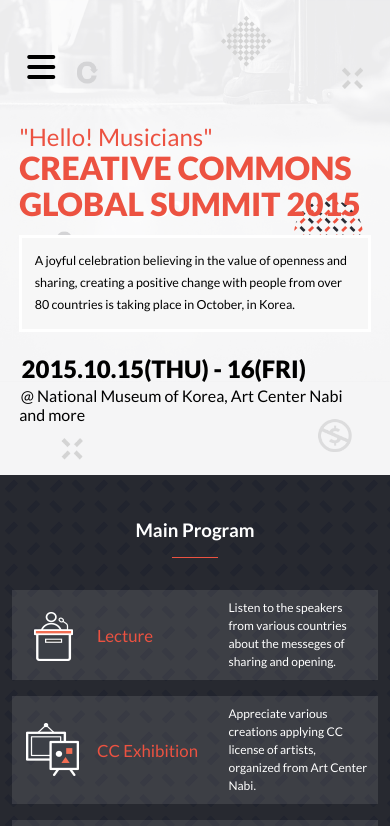
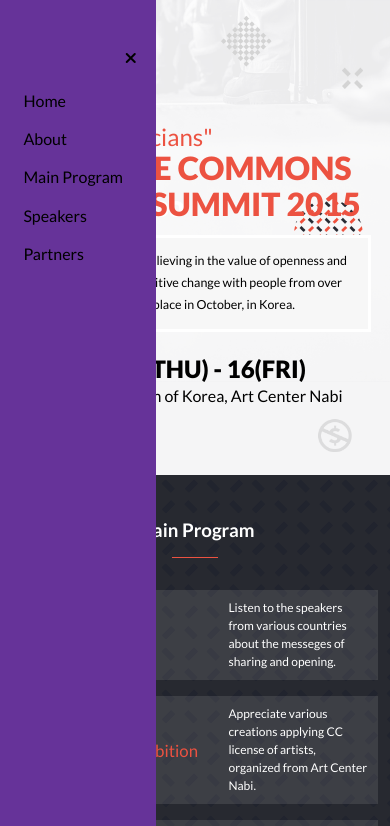
Before and after one commit to taldr27/Capstone1-Project, a website: page index.html in a window 390 px wide. Shown: the top 826 px of the page. Drawn offline with Linux system fonts and the light colour scheme; files whose address does not match are found by name.

Commit message:
Add sidebar mobile menu html

```diff
--- a/index.html
+++ b/index.html
@@ -17,6 +17,17 @@
 </head>
 <body>
     <main>
+    <div class="sidebar">
+        <i class="fa-solid fa-xmark close-sidebar"></i>
+        <ul>
+            <li>Home</li>
+            <li>About</li>
+            <li>Main Program</li>
+            <li>Speakers</li>
+            <li>Partners</li>
+        </ul>
+    </div>
+
     <section class="land-page">
             <div>
                 <nav class="top-menu">
--- a/styles/style.css
+++ b/styles/style.css
@@ -67,6 +67,29 @@
   max-width: min(1200px, 100%);
   margin: auto;
   padding: var(--size-150);
+}
+
+.close-sidebar {
+  position: relative;
+  top: 3em;
+  left: 80%;
+}
+
+.sidebar {
+  background-color: rgb(102, 51, 153);
+  position: fixed;
+  min-width: 40%;
+  min-height: 100%;
+  /* overflow: hidden; */
+}
+
+.sidebar ul {
+  padding-inline: 15%;
+  padding-block: 40%;
+}
+
+.sidebar li {
+  padding-block: 0.6em;
 }
 
 .menu-ico {
```
